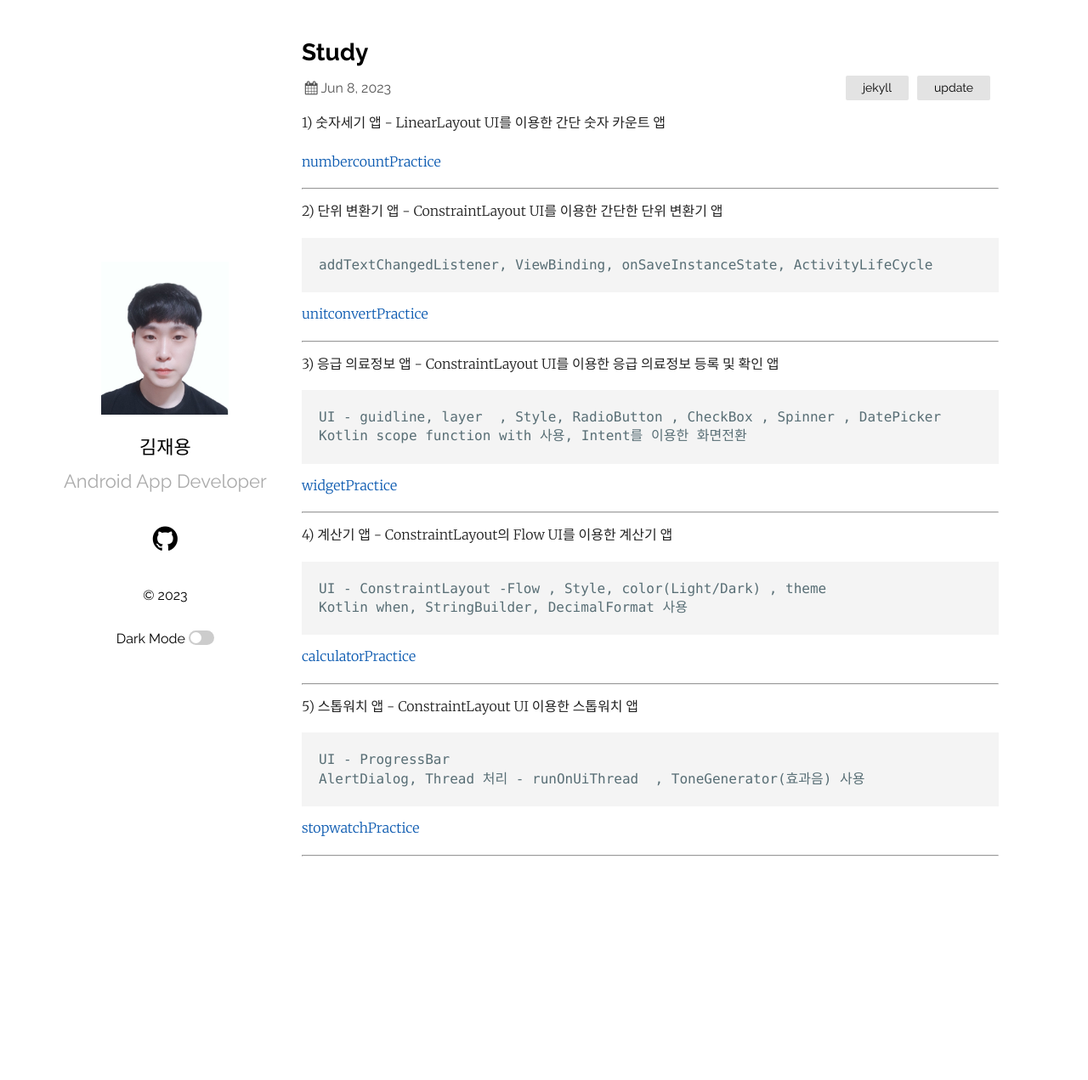
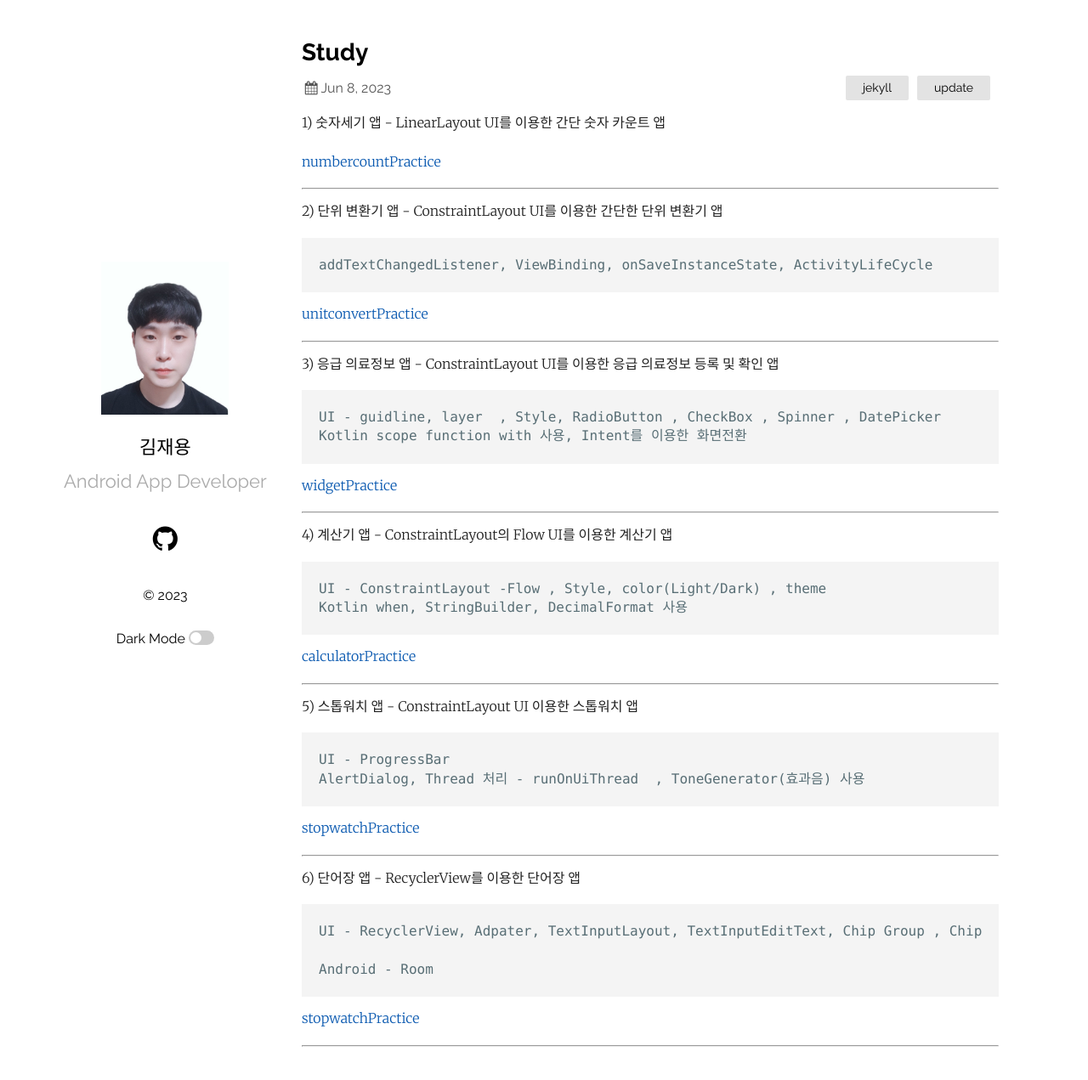
Before and after one commit to Jaeyong1114/Jaeyong1114.github.io, a Jekyll site: the page built from _posts/2023-06-08-Study-jekyll.markdown, in a window 1280 px wide and 1277 px high. Shown: the top 1271 px of the window at 85% size. Built offline with Jekyll 4.4.1, drawn with Linux system fonts in a browser that asks for light colours.

Commit message:
스터디 추가

```diff
--- a/_posts/2023-06-08-Study-jekyll.markdown
+++ b/_posts/2023-06-08-Study-jekyll.markdown
@@ -46,6 +46,17 @@ categories: jekyll update
 
   --------------------------------------------------------------------------------------------------------------------------------------
 
+  6) 단어장 앱 - RecyclerView를 이용한 단어장 앱
+
+    UI - RecyclerView, Adpater, TextInputLayout, TextInputEditText, Chip Group , Chip , ConstraintLayout - Barrier
+
+    Android - Room
+
+
+  [stopwatchPractice][stopwatch]
+
+  --------------------------------------------------------------------------------------------------------------------------------------
+
 
 
 [numCount]: https://github.com/Jaeyong1114/numbercountPractice
```
Also changed, not shown: other parts of _posts/2023-06-08-Study-jekyll.markdown (+1 -0 lines).
